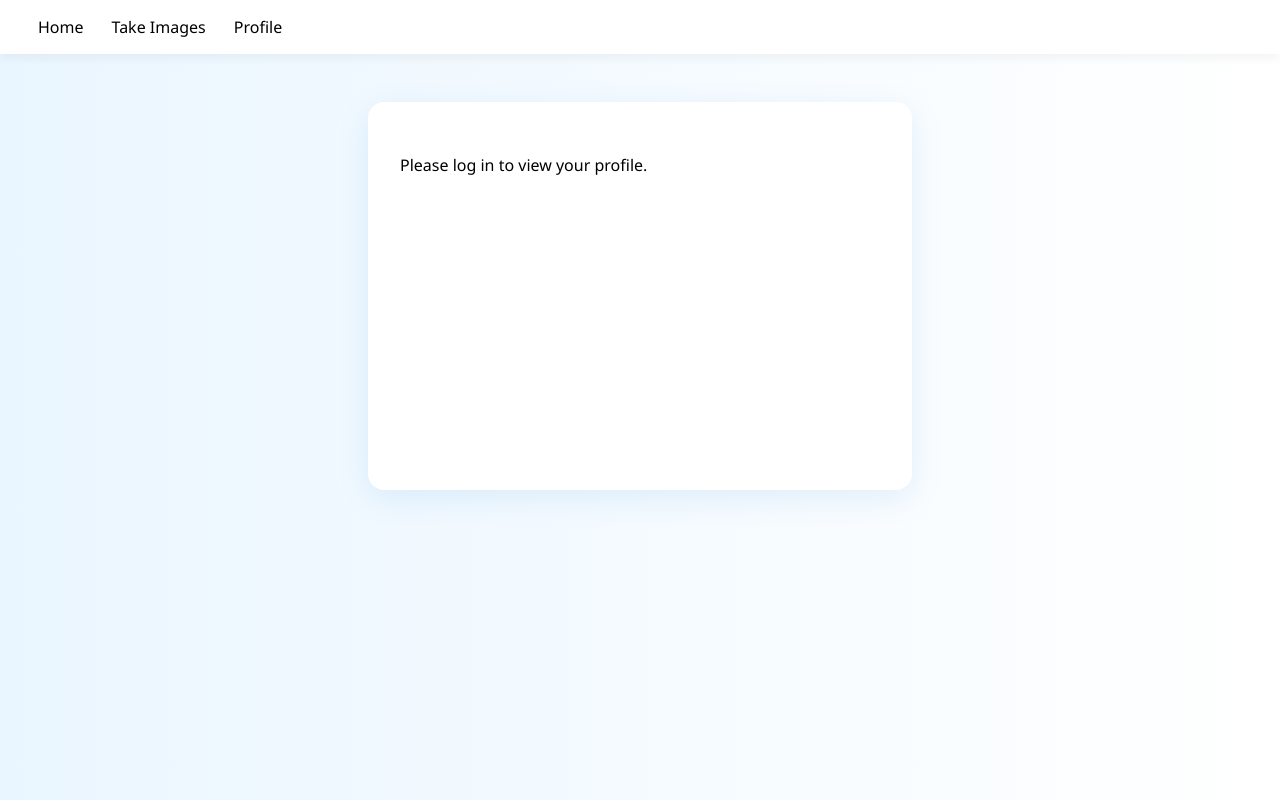
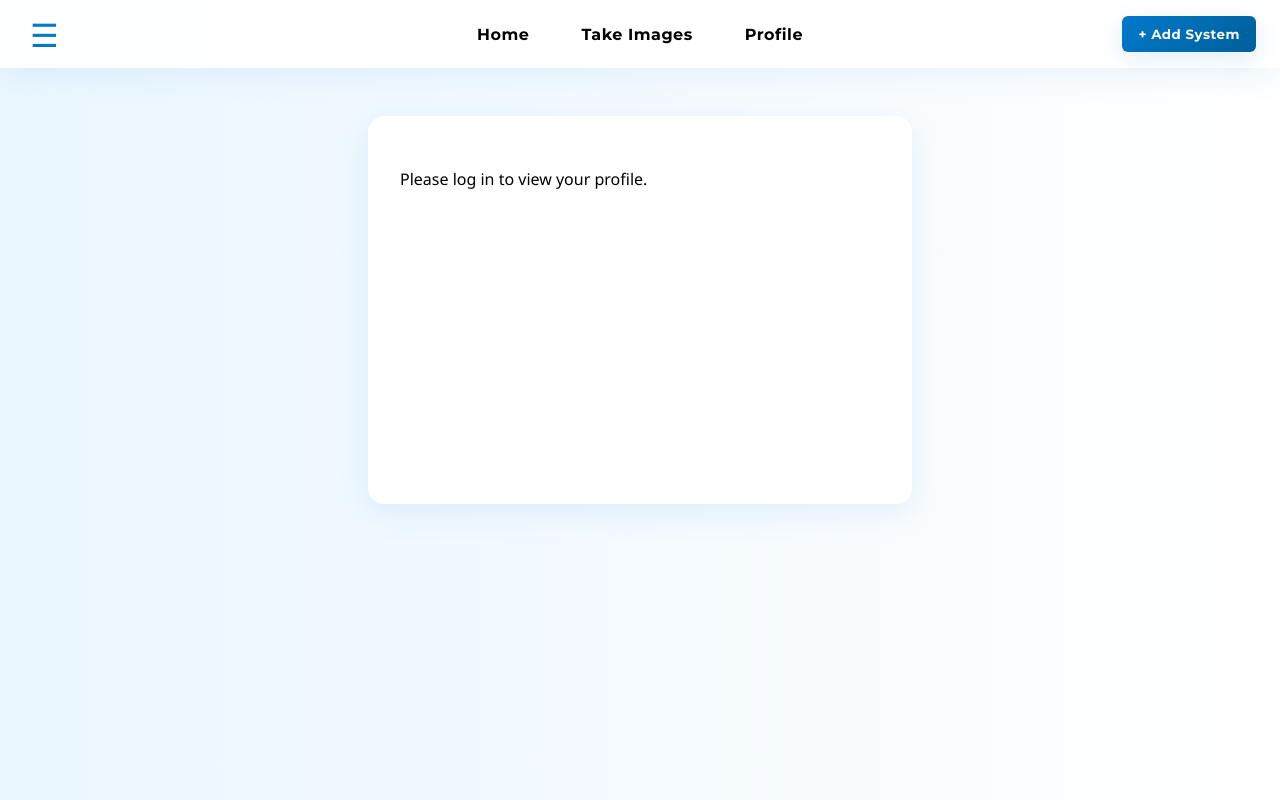
Before and after one commit to Juhayer24/Water-sensor-data-collector, a React (Create React App) app: page /profile in a window 1280 px wide. Built offline with nearby package versions, Linux system fonts and the light colour scheme; the HTML template or start-up script is replaced by a standard one.

Commit message:
ui design

```diff
--- a/src/pages/Home.js
+++ b/src/pages/Home.js
@@ -5,7 +5,9 @@ import '../styles/global.css'; // Make sure your CSS is moved to this folder
 
 function Home() {
   const [showPopup, setShowPopup] = useState(false);
+  const [menuOpen, setMenuOpen] = useState(false);
   const systemNameInput = useRef(null);
+  const username = localStorage.getItem('currentUser');
 
   useEffect(() => {
     if (showPopup && systemNameInput.current) {
@@ -16,7 +18,7 @@ function Home() {
   const handleKeyDown = async (event) => {
     if (event.key === 'Enter') {
       const systemName = systemNameInput.current.value.trim();
-      if (systemName === '') return;
+      if (systemName === '' || !username) return;
 
       try {
         const response = await fetch('http://127.0.0.1:5000/add_system', {
@@ -24,7 +26,7 @@ function Home() {
           headers: {
             'Content-Type': 'application/json',
           },
-          body: JSON.stringify({ system_name: systemName }),
+          body: JSON.stringify({ system_name: systemName, username }),
         });
 
         if (response.ok) {
@@ -42,10 +44,23 @@ function Home() {
     }
   };
 
+  const handleLogout = () => {
+    localStorage.removeItem('currentUser');
+    window.location.href = '/login';
+  };
+
   return (
     <div>
-      <nav>
-        <div className="nav-left">
+      <nav style={{ position: 'relative' }}>
+        <button className="nav-hamburger" onClick={() => setMenuOpen(!menuOpen)} aria-label="Menu">
+          &#9776;
+        </button>
+        {menuOpen && (
+          <div className="nav-dropdown">
+            <button onClick={handleLogout}>Logout</button>
+          </div>
+        )}
+        <div className="nav-center">
           <a href="/home">Home</a>
           <a href="/run">Take Images</a>
           <a href="/profile">Profile</a>
@@ -70,12 +85,12 @@ function Home() {
             />
             <button className="add-system-btn" onClick={async () => {
               const systemName = systemNameInput.current.value.trim();
-              if (systemName === '') return;
+              if (systemName === '' || !username) return;
               try {
                 const response = await fetch('http://127.0.0.1:5000/add_system', {
                   method: 'POST',
                   headers: { 'Content-Type': 'application/json' },
-                  body: JSON.stringify({ system_name: systemName }),
+                  body: JSON.stringify({ system_name: systemName, username }),
                 });
                 if (response.ok) {
                   alert(`System "${systemName}" added.`);
--- a/src/pages/Profile.js
+++ b/src/pages/Profile.js
@@ -1,11 +1,14 @@
 // src/pages/Profile.js
-import React, { useEffect, useState } from 'react';
+import React, { useEffect, useState, useRef } from 'react';
 import '../styles/global.css';
 import '../styles/profile.css';
 
 function Profile() {
   const [userData, setUserData] = useState(null);
   const [message, setMessage] = useState('');
+  const [menuOpen, setMenuOpen] = useState(false);
+  const [popupVisible, setPopupVisible] = useState(false);
+  const systemNameInputRef = useRef(null);
 
   useEffect(() => {
     const username = localStorage.getItem('currentUser');
@@ -25,13 +28,45 @@ function Profile() {
       });
   }, []);
 
+  const handleLogout = () => {
+    localStorage.removeItem('currentUser');
+    window.location.href = '/login';
+  };
+
+  const addSystem = async () => {
+    const name = systemNameInputRef.current.value.trim();
+    if (!name) return;
+    const response = await fetch("http://127.0.0.1:5000/add_system", {
+      method: "POST",
+      headers: { "Content-Type": "application/json" },
+      body: JSON.stringify({ system_name: name })
+    });
+    if (response.ok) {
+      alert(`System "${name}" added.`);
+      setPopupVisible(false);
+    } else {
+      alert("Failed to add system.");
+    }
+  };
+
   return (
     <div>
-      <nav>
-        <div className="nav-left">
+      <nav style={{ position: 'relative' }}>
+        <button className="nav-hamburger" onClick={() => setMenuOpen(!menuOpen)} aria-label="Menu">
+          &#9776;
+        </button>
+        {menuOpen && (
+          <div className="nav-dropdown">
+            <button onClick={handleLogout}>Logout</button>
+          </div>
+        )}
+        <div className="nav-center">
           <a href="/home">Home</a>
           <a href="/run">Take Images</a>
           <a href="/profile">Profile</a>
+        </div>
+        <div className="nav-right">
+          <button onClick={() => setPopupVisible(true)}>+ Add System</button>
         </div>
       </nav>
       <div className="profile-container">
@@ -48,6 +83,16 @@ function Profile() {
           )}
         </div>
       </div>
+      {popupVisible && (
+        <div className="popup" style={{ display: 'flex' }}>
+          <div className="popup-content">
+            <span className="close-button" onClick={() => setPopupVisible(false)}>&times;</span>
+            <p>Enter System Name</p>
+            <input type="text" ref={systemNameInputRef} placeholder="e.g. Camera_1" />
+            <button className="add-system-btn" onClick={addSystem}>Add System</button>
+          </div>
+        </div>
+      )}
     </div>
   );
 }
--- a/src/pages/Run.js
+++ b/src/pages/Run.js
@@ -11,12 +11,15 @@ function Run() {
   const [frequency, setFrequency] = useState('');
   const [pictureCount, setPictureCount] = useState(0);
   const [notice, setNotice] = useState('System Is Free');
+  const [menuOpen, setMenuOpen] = useState(false);
+  const username = localStorage.getItem('currentUser');
 
   useEffect(() => {
-    fetch("http://127.0.0.1:5000/get_systems")
+    if (!username) return;
+    fetch(`http://127.0.0.1:5000/get_systems?username=${encodeURIComponent(username)}`)
       .then((res) => res.json())
       .then((data) => setSystems(data.systems || []));
-  }, []);
+  }, [username]);
 
   useEffect(() => {
     if (popupVisible && systemNameInputRef.current) {
@@ -40,7 +43,7 @@ function Run() {
     const response = await fetch("http://127.0.0.1:5000/add_system", {
       method: "POST",
       headers: { "Content-Type": "application/json" },
-      body: JSON.stringify({ system_name: name })
+      body: JSON.stringify({ system_name: name, username })
     });
     if (response.ok) {
       alert(`System "${name}" added.`);
@@ -52,8 +55,16 @@ function Run() {
   };
 
   const deleteAll = () => {
-    fetch("http://127.0.0.1:5000/delete_all_systems", { method: "POST" })
-      .then(res => res.ok && setSystems([]));
+    fetch("http://127.0.0.1:5000/delete_all_systems", {
+      method: "POST",
+      headers: { "Content-Type": "application/json" },
+      body: JSON.stringify({ username })
+    })
+      .then(res => {
+        if (res.ok) {
+          setSystems([]);
+        }
+      });
   };
 
   const start = (inf = false) => {
@@ -75,10 +86,23 @@ function Run() {
     setNotice("System Is Free");
   };
 
+  const handleLogout = () => {
+    localStorage.removeItem('currentUser');
+    window.location.href = '/login';
+  };
+
   return (
     <div>
-      <nav>
-        <div className="nav-left">
+      <nav style={{ position: 'relative' }}>
+        <button className="nav-hamburger" onClick={() => setMenuOpen(!menuOpen)} aria-label="Menu">
+          &#9776;
+        </button>
+        {menuOpen && (
+          <div className="nav-dropdown">
+            <button onClick={handleLogout}>Logout</button>
+          </div>
+        )}
+        <div className="nav-center">
           <a href="/home">Home</a>
           <a href="/run">Take Images</a>
           <a href="/profile">Profile</a>
--- a/src/styles/global.css
+++ b/src/styles/global.css
@@ -1,24 +1,112 @@
+@import url('https://fonts.googleapis.com/css2?family=Inter:wght@400;600;700&family=Montserrat:wght@400;700&display=swap');
+
 /* Global Body Style */
 body {
-  font-family: 'Segoe UI', Tahoma, Geneva, Verdana, sans-serif;
+  font-family: 'Inter', 'Montserrat', 'Segoe UI', Tahoma, Geneva, Verdana, sans-serif;
   margin: 0;
-  background: linear-gradient(to right, #eaf6ff, #ffffff);
+  background: linear-gradient(120deg, #eaf6ff 0%, #f7e8ff 100%);
   color: #000;
   min-height: 100vh;
+  transition: background 0.7s cubic-bezier(0.4, 0, 0.2, 1);
+  animation: bodyFadeIn 1.2s cubic-bezier(0.4, 0, 0.2, 1);
+}
+
+@keyframes bodyFadeIn {
+  from { opacity: 0; }
+  to { opacity: 1; }
+}
+
+h1, h2, h3, h4, h5, h6 {
+  font-family: 'Montserrat', 'Inter', sans-serif;
+  letter-spacing: 1px;
+  font-weight: 700;
+  color: #007acc;
+  animation: titlePopIn 0.8s cubic-bezier(0.4, 0, 0.2, 1);
+}
+
+@keyframes titlePopIn {
+  0% { opacity: 0; transform: scale(0.95) translateY(20px); }
+  100% { opacity: 1; transform: scale(1) translateY(0); }
 }
 
 /* Navigation Bar */
 nav {
   background-color: #ffffff;
-  padding: 16px 24px;
-  box-shadow: 0 4px 10px rgba(0, 0, 0, 0.05);
+  padding: 34px 24px;
+  box-shadow: 0 8px 32px rgba(0, 122, 204, 0.08);
   display: flex;
-  justify-content: space-between;  /* <-- ensures right alignment */
-  gap: 18px;
   align-items: center;
   position: sticky;
   top: 0;
   z-index: 100;
+  justify-content: center;
+  background: rgba(255,255,255,0.95);
+  backdrop-filter: blur(6px);
+  animation: navSlideDown 0.7s cubic-bezier(0.4, 0, 0.2, 1);
+}
+
+@keyframes navSlideDown {
+  from { opacity: 0; transform: translateY(-30px); }
+  to { opacity: 1; transform: translateY(0); }
+}
+
+.nav-hamburger {
+  position: absolute;
+  left: 24px;
+  top: 16px;
+  font-size: 2em;
+  cursor: pointer;
+  background: none;
+  border: none;
+  z-index: 101;
+  color: #007acc;
+  transition: color 0.2s;
+}
+
+.nav-hamburger:hover {
+  color: #005f99;
+}
+
+.nav-center {
+  position: absolute;
+  left: 50%;
+  transform: translateX(-50%);
+  display: flex;
+  gap: 24px;
+  justify-content: center;
+  align-items: center;
+}
+
+.nav-dropdown {
+  position: absolute;
+  left: 24px;
+  top: 56px;
+  background: #fff;
+  border-radius: 8px;
+  box-shadow: 0 4px 16px rgba(0,0,0,0.13);
+  min-width: 140px;
+  padding: 10px 0;
+  z-index: 200;
+  display: flex;
+  flex-direction: column;
+  animation: fadeIn 0.2s;
+}
+
+.nav-dropdown button, .nav-dropdown a {
+  background: none;
+  border: none;
+  color: #007acc;
+  text-align: left;
+  padding: 10px 18px;
+  font-size: 1em;
+  cursor: pointer;
+  text-decoration: none;
+  transition: background 0.2s, color 0.2s;
+}
+
+.nav-dropdown button:hover, .nav-dropdown a:hover {
+  background: #eaf6ff;
+  color: #005f99;
 }
 
 nav a {
@@ -28,12 +116,28 @@ nav a {
   border-radius: 6px;
   transition: all 0.3s ease;
   font-weight: 500;
+  font-family: 'Montserrat', 'Inter', sans-serif;
+  font-weight: 600;
+  letter-spacing: 0.5px;
+  position: relative;
+  overflow: hidden;
 }
 
-nav a:hover {
-  background-color: #d1ebff;
-  color: #007acc;
-  box-shadow: 0 2px 6px rgba(0, 122, 204, 0.2);
+nav a::after {
+  content: '';
+  display: block;
+  position: absolute;
+  left: 50%;
+  bottom: 0;
+  width: 0;
+  height: 3px;
+  background: linear-gradient(90deg, #007acc, #b36aff);
+  transition: width 0.3s, left 0.3s;
+}
+
+nav a:hover::after {
+  width: 100%;
+  left: 0;
 }
 
 /* Popup Overlay */
@@ -58,7 +162,7 @@ nav a:hover {
   position: relative;
   min-width: 320px;
   max-width: 90%;
-  animation: slideUp 0.3s ease-out;
+  animation: slideUp 0.3s ease-out, popupAppear 0.5s cubic-bezier(0.4, 0, 0.2, 1);
 }
 
 @keyframes fadeIn {
@@ -69,6 +173,11 @@ nav a:hover {
 @keyframes slideUp {
   from { transform: translateY(30px); opacity: 0; }
   to { transform: translateY(0); opacity: 1; }
+}
+
+@keyframes popupAppear {
+  from { opacity: 0; transform: scale(0.95) translateY(30px); }
+  to { opacity: 1; transform: scale(1) translateY(0); }
 }
 
 .close-button {
@@ -106,8 +215,11 @@ nav a:hover {
   border-color: #007acc;
   box-shadow: 0 0 5px rgba(0, 122, 204, 0.3);
 }
+
 .nav-right {
-  margin-left: auto;
+  position: absolute;
+  right: 24px;
+  top: 16px;
   display: flex;
   gap: 12px;
   align-items: center;
@@ -123,8 +235,35 @@ nav a:hover {
   font-weight: bold;
   box-shadow: 0 4px 10px rgba(0, 122, 204, 0.3);
   transition: background 0.3s ease;
+  font-family: 'Montserrat', 'Inter', sans-serif;
+  font-weight: 700;
+  letter-spacing: 0.5px;
 }
 
 .nav-right button:hover {
   background: linear-gradient(135deg, #005f99, #003d66);
 }
+
+.button-row button, .nav-right button, .add-system-btn {
+  font-family: 'Montserrat', 'Inter', sans-serif;
+  font-weight: 700;
+  letter-spacing: 0.5px;
+  box-shadow: 0 6px 24px rgba(0, 122, 204, 0.13);
+  transition: background 0.3s, transform 0.2s, box-shadow 0.2s;
+  animation: buttonFadeIn 0.8s cubic-bezier(0.4, 0, 0.2, 1);
+}
+
+@keyframes buttonFadeIn {
+  from { opacity: 0; transform: translateY(10px); }
+  to { opacity: 1; transform: translateY(0); }
+}
+
+input, select {
+  font-family: 'Inter', 'Montserrat', sans-serif;
+  font-size: 1em;
+  transition: box-shadow 0.3s;
+}
+
+input:focus, select:focus {
+  box-shadow: 0 0 8px #b36aff33;
+}
```
Also changed, not shown: 1 other file (tests, documents, lock files or other folders).
